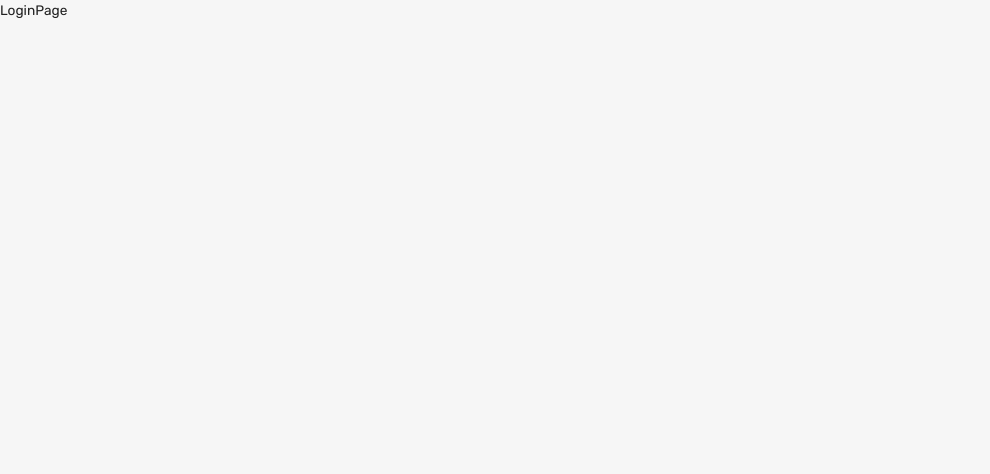
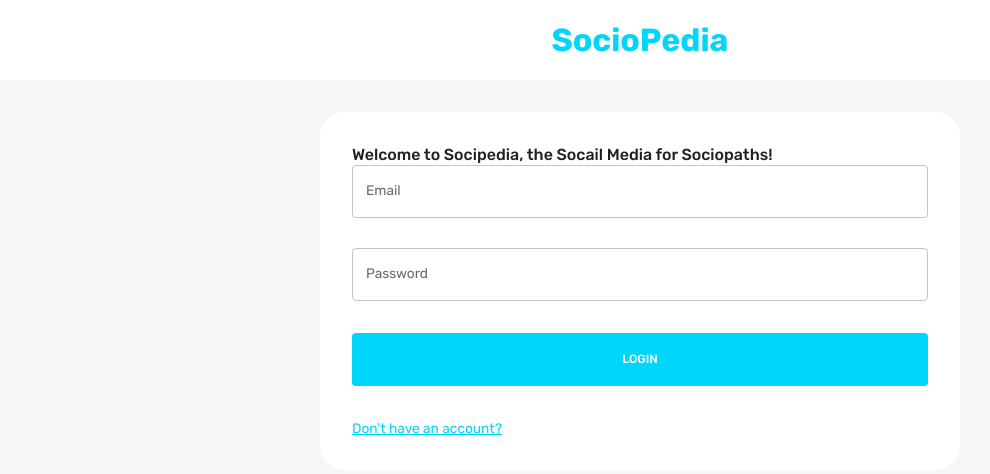
Before and after one commit to Akash-Behara/MERN_SocialMedia, a React (Create React App) app in the folder client/: page / in a window 1280 px wide. Shown: the top 474 px of the page, without its empty margins (0-990 px from the left). Built offline with nearby package versions, Linux system fonts and the light colour scheme.

Commit message:
login/register UI/api complete

```diff
--- a/client/src/App.js
+++ b/client/src/App.js
@@ -14,6 +14,7 @@
 
   const mode = useSelector((state) => state.mode);
   const theme = useMemo(() => createTheme(themeSettings(mode)), [mode]);
+  const isAuth = Boolean(useSelector((state) => state.token));
 
   return (
     <div className="app">
@@ -22,8 +23,8 @@
           <CssBaseline />
           <Routes>
             <Route path='/' element={<LoginPage />}/>
-            <Route path='/home' element={<HomePage />}/>
-            <Route path='/profile/:userId' element={<ProfilePage />}/>
+            <Route path='/home' element={isAuth ? <HomePage /> : <Navigate to="/" />}/>
+            <Route path='/profile/:userId' element={isAuth ? <ProfilePage /> : <Navigate to="/" />}/>
           </Routes>
         </ThemeProvider>
       </BrowserRouter>
--- /dev/null
+++ b/client/src/scenes/loginPage/Form.jsx
@@ -0,0 +1,146 @@
+import React, { useState } from 'react'
+import { Box, Typography, Button, TextField, useMediaQuery, useTheme } from '@mui/material';
+import EditOutlinedIcon from '@mui/icons-material/EditOutlined';
+import { Formik } from 'formik';
+import * as yup from 'yup';
+import { useNavigate } from 'react-router-dom';
+import { useDispatch } from 'react-redux';
+import { setLogin } from 'state';
+import Dropzone from 'react-dropzone';
+import FlexBetween from 'components/FlexBetween';
+import { OutboundSharp } from '@mui/icons-material';
+
+const registerSchema = yup.object().shape({
+    firstName: yup.string().required('required'),
+    lastName: yup.string().required('required'),
+    email: yup.string().email("Invalid email").required('required'),
+    password: yup.string().required('required'),
+    location: yup.string().required('required'),
+    occupation: yup.string().required('required'),
+    picture: yup.string().required('required')
+});
+
+const loginSchema = yup.object().shape({
+    email: yup.string().email("Invalid email").required('required'),
+    password: yup.string().required('required')
+});
+
+const initialValueRegister = {
+    firstName: "",
+    lastName: "",
+    email: "",
+    password: "",
+    location: "",
+    occupation: "",
+    picture: "",
+}
+
+const initialValueLogin = {
+    email: "",
+    password: "",
+}
+
+const Form = () => {
+    const [pageType, setPageType] = useState('login');
+    const { palette } = useTheme();
+    const dispatch = useDispatch();
+    const navigate = useNavigate();
+    const isNonMobile = useMediaQuery('(min-width: 600px)');
+    const isLogin = pageType === "login";
+    const isRegister = pageType === "register"
+
+    const register = async (values, onSubmitProps) => {
+        const formData = new FormData();
+        for(let value in values){
+            formData.append(value, values[value])
+        }
+        formData.append('picturePath', values.picture.name);
+
+        const savedUserResponse = await fetch('http://localhost:3001/auth/register', {
+            method: "POST",
+            body: formData,
+        });
+
+        const savedUser = await savedUserResponse.json();
+        onSubmitProps.resetForm();
+
+        if(savedUser){
+            setPageType('login');
+        }
+    }
+
+    const login = async (values, onSubmitProps) => {
+        const loggedInResponse = await fetch('http://localhost:3001/auth/login', {
+            method: "POST",
+            headers: {
+                "Content-Type": "application/json"
+            },
+            body: JSON.stringify(values),
+        });
+        const loggedIn = await loggedInResponse.json();
+        onSubmitProps.resetForm();
+        if(loggedIn){
+            dispatch(setLogin({
+                user: loggedIn.user,
+                token: loggedIn.token
+            }))
+            navigate('/home');
+        }
+    }
+
+    const handleFormSubmit = async (values, onSubmitProps) => {
+        if(isLogin) await login(values, onSubmitProps)
+        if(isRegister) await register(values, onSubmitProps)
+    };
+
+
+    return (
+        <Formik onSubmit={handleFormSubmit} initialValues={isLogin ? initialValueLogin : initialValueRegister} validationSchema={isLogin ? loginSchema : registerSchema}>
+            {({
+                values, errors, touched, handleBlur, handleChange, handleSubmit, setFieldValue, resetForm
+            }) => (
+                <form onSubmit={handleSubmit}>
+                    <Box display='grid' gap="30px" gridTemplateColumns="repeat(4, minmax(0, 1fr))" sx={{"& > div": {gridColumn: isNonMobile ? undefined : "span 4"}}}>
+                        {isRegister && (
+                            <>
+                                <TextField label="First Name" onBlur={handleBlur} onChange={handleChange} value={values.firstName} name="firstName" error={Boolean(touched.firstName) && Boolean(errors.firstName)} helperText={touched.firstName && errors.firstName} sx={{gridColumn: "span 2"}}/>
+                                <TextField label="Last Name" onBlur={handleBlur} onChange={handleChange} value={values.lastName} name="lastName" error={Boolean(touched.lastName) && Boolean(errors.lastName)} helperText={touched.lastName && errors.lastName} sx={{gridColumn: "span 2"}}/>
+                                <TextField label="Location" onBlur={handleBlur} onChange={handleChange} value={values.location} name="location" error={Boolean(touched.location) && Boolean(errors.location)} helperText={touched.location && errors.location} sx={{gridColumn: "span 4"}}/>
+                                <TextField label="Occupation" onBlur={handleBlur} onChange={handleChange} value={values.occupation} name="occupation" error={Boolean(touched.occupation) && Boolean(errors.occupation)} helperText={touched.occupation && errors.occupation} sx={{gridColumn: "span 4"}}/>
+                                <Box gridColumn="span 4" border={`1px solid ${palette.neutral.medium}`} p="1rem" borderRadius="5px">
+                                    <Dropzone acceptedFiles=".jpg,.jpeg,.png" multiple={false} onDrop={(acceptedFiles) => setFieldValue("picture", acceptedFiles[0])}>
+                                        {({ getRootProps, getInputProps }) => (
+                                            <Box {...getRootProps()} border={`2px dashed ${palette.primary.main}`} p="1rem" sx={{'&:hover': {cursor: 'pointer'}}}>
+                                                <input {...getInputProps()} />
+                                                {!values.picture
+                                                    ? (<p>Add Picture Here</p>)
+                                                    : ( <FlexBetween>
+                                                            <Typography>{values.picture.name}</Typography>
+                                                            <EditOutlinedIcon />
+                                                        </FlexBetween>
+                                                      )
+                                                }
+                                            </Box>
+                                        )}
+                                    </Dropzone>
+                                </Box>
+                            </>
+                        )}
+                        <TextField label="Email" onBlur={handleBlur} onChange={handleChange} value={values.email} name="email" error={Boolean(touched.email) && Boolean(errors.email)} helperText={touched.email && errors.email} sx={{gridColumn: "span 4"}}/>
+                        <TextField label="Password" type="password" onBlur={handleBlur} onChange={handleChange} value={values.password} name="password" error={Boolean(touched.password) && Boolean(errors.password)} helperText={touched.password && errors.password} sx={{gridColumn: "span 4"}}/>
+                    </Box>
+                    <Box>
+                        <Button fullWidth type="submit" sx={{m: "2rem 0", p: "1rem", backgroundColor: palette.primary.main, color: palette.background.alt, "&:hover": {color: palette.primary.main}}}>
+                            {isLogin ? "LOGIN" : "REGISTER"}
+                        </Button>
+                        <Typography onClick={() => {setPageType(isLogin ? "register" : "login"); resetForm();}} sx={{textDecoration: "underline", color: palette.primary.main, "$:hover": {cursor: "pointer", color: palette.primary.light}}}>
+                            {isLogin ? "Don't have an account?" : "Already have an account? Login here."}
+                        </Typography>
+                    </Box>
+                </form>
+            )}
+        </Formik>
+    )
+}
+
+export default Form
--- a/client/src/scenes/loginPage/index.js
+++ /dev/null
@@ -1,9 +0,0 @@
-import React from 'react'
-
-const LoginPage = () => {
-  return (
-    <div>LoginPage</div>
-  )
-}
-
-export default LoginPage
--- /dev/null
+++ b/client/src/scenes/loginPage/index.jsx
@@ -0,0 +1,25 @@
+import React from 'react';
+import { Box, Typography, useTheme, useMediaQuery } from '@mui/material';
+import Form from './Form';
+
+const LoginPage = () => {
+  const theme = useTheme();
+  const isNonMobileScreen = useMediaQuery('(min-width: 1000px)')
+  return (
+    <Box>
+      <Box width="100%" backgroundColor={theme.palette.background.alt} p="1rem 6%" textAlign="center">
+        <Typography fontWeight="bold" fontSize="32px" color="primary">
+          SocioPedia
+        </Typography>
+      </Box>
+      <Box width={isNonMobileScreen ? "50%" : "93%"} p="2rem" m="2rem auto" borderRadius="1.5rem" backgroundColor={theme.palette.background.alt}>
+        <Typography fontWeight="500" variant='h5' sx={{md: "1.5rem"}}>
+            Welcome to Socipedia, the Socail Media for Sociopaths!
+        </Typography>
+        <Form />
+      </Box>
+    </Box>
+  )
+}
+
+export default LoginPage
```
Also changed, not shown: 1 other file (tests, documents, lock files or other folders).
